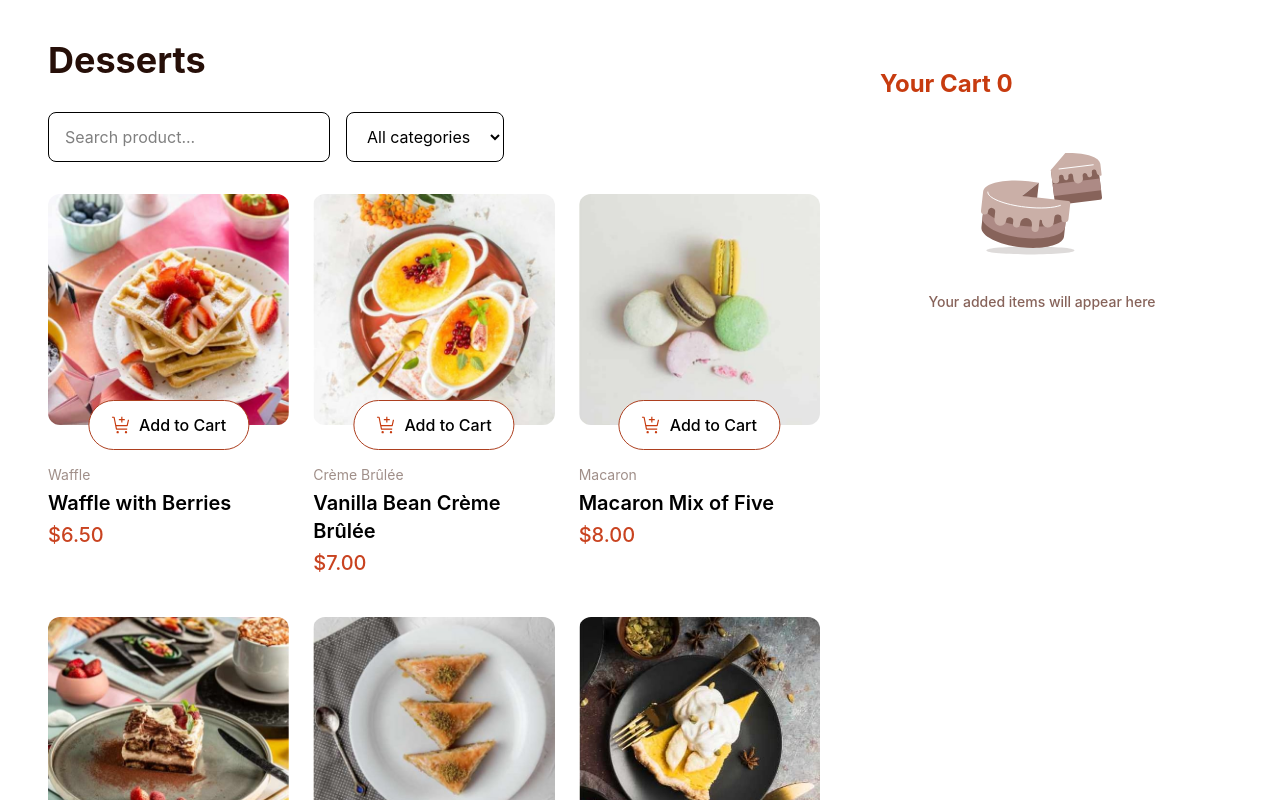
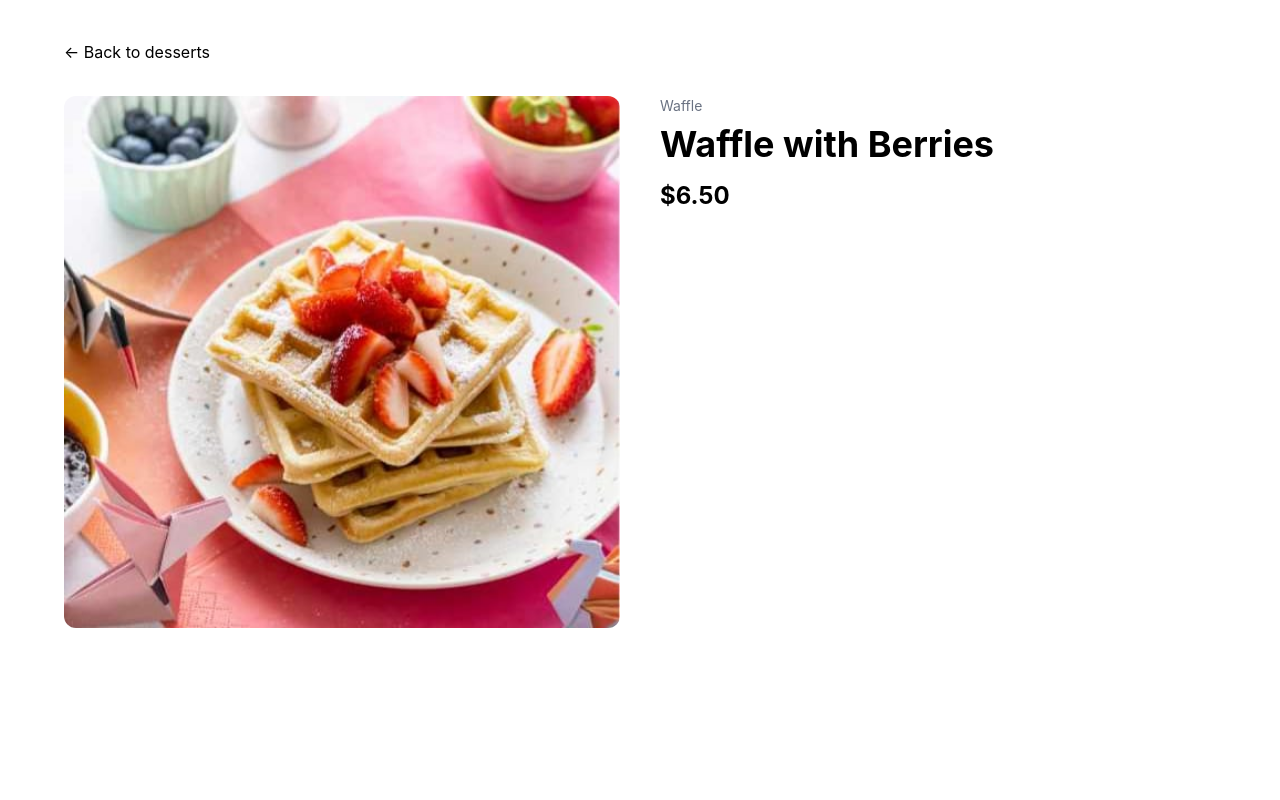
Before and after one commit to MarceloBarrientosQuispe/dessert-app, a React (Vite) app: page /product/1 in a window 1280 px wide. Shown: the top 800 px of the page. Built offline with nearby package versions, Linux system fonts and the light colour scheme; data requests are answered from the project's data file.

Commit message:
✨ feat: add routing

```diff
--- a/package.json
+++ b/package.json
@@ -17,6 +17,7 @@
     "json-server": "^1.0.0-beta.15",
     "react": "^19.2.8",
     "react-dom": "^19.2.8",
+    "react-router-dom": "^7.18.3",
     "tailwindcss": "^4.3.3"
   },
   "devDependencies": {
--- a/src/App.tsx
+++ b/src/App.tsx
@@ -1,81 +1,17 @@
-import ProductCard from "./components/ProductCard";
-import Header from "./components/Header";
-import { useProducts } from "./hooks/useProducts";
-import { useState } from "react";
-import ProductFilters from "./components/ProductFilters";
-import ProductCardSkeleton from "./components/ProductCardSkeleton";
+import { Route, Routes } from "react-router-dom";
+import HomePage from "./pages/HomePage";
+import ProductDetailPage from "./pages/ProductDetailPage";
+import NotFoundPage from "./pages/NotFoundPage";
 
 function App() {
-  const [search, setSearch] = useState("");
-  const [category, setCategory] = useState("");
+  return (
+    <Routes>
+      <Route path="/" element={<HomePage />} />
 
-  const {
-    data: products = [],
-    isLoading,
-    isError,
-    error,
-  } = useProducts({
-    search,
-    category,
-  });
+      <Route path="/product/:id" element={<ProductDetailPage />} />
 
-  if (isError) {
-    return <p>Error al cargar los productos: {error.message}</p>;
-  }
-
-  return (
-    <>
-      <main className="mx-auto max-w-[1440px] px-6 py-10 md:px-10 lg:px-12">
-        <div className="grid gap-8 lg:grid-cols-[1fr_380px]">
-          <section>
-            <Header />
-
-            <ProductFilters
-              search={search}
-              category={category}
-              onSearchChange={setSearch}
-              onCategoryChange={setCategory}
-            />
-
-            <div className="grid grid-cols-1 gap-x-6 gap-y-10 md:grid-cols-2 lg:grid-cols-3">
-              {isLoading
-                ? Array.from({ length: 6 }).map((_, index) => (
-                    <ProductCardSkeleton key={index} />
-                  ))
-                : products.map((product) => (
-                    <ProductCard key={product.id} product={product} />
-                  ))}
-
-              {!isLoading && products.length === 0 && (
-                <div className="col-span-full py-20 text-center">
-                  <h2 className="text-xl font-bold">No products found</h2>
-
-                  <p className="mt-2 text-gray-500">
-                    Try another search or category.
-                  </p>
-                </div>
-              )}
-            </div>
-          </section>
-
-          <aside className="h-fit rounded-xl bg-white p-7 lg:sticky lg:top-8">
-            <h2 className="text-2xl font-bold text-[#c73b0f]">Your Cart {0}</h2>
-
-            <div className="flex flex-col items-center justify-center py-10">
-              <img
-                src="/images/illustration-empty-cart.svg"
-                alt="No products in cart"
-                className="mb-6 w-32"
-              />
-
-              <p className="text-sm font-medium text-[#87635a]">
-                Your added items will appear here
-              </p>
-            </div>
-          </aside>
-        </div>
-      </main>
-    </>
+      <Route path="#" element={<NotFoundPage />} />
+    </Routes>
   );
 }
 
--- a/src/components/ProductCard.tsx
+++ b/src/components/ProductCard.tsx
@@ -1,24 +1,26 @@
 import { useState } from "react";
 import type { Product } from "../types/product";
 import QuantityStepper from "./QuantityStepper";
+import { Link } from "react-router-dom";
 
 type ProductCardTypes = {
   product: Product;
 };
 
 export default function ProductCard({ product }: ProductCardTypes) {
-
-  const [quantity, setQuantity] = useState(1)
+  const [quantity, setQuantity] = useState(1);
 
   return (
     <div className="w-full max-w-[300px]">
       {/* Image + Cart button */}
       <div className="relative">
+        <Link to={`/product/${product.id}`}>
           <img
             src={product.image.desktop}
             alt={product.name}
             className="w-full rounded-xl object-cover"
           />
+        </Link>
 
         {/* Add cart Button */}
         {quantity === 1 ? (
@@ -52,7 +54,6 @@ export default function ProductCard({ product }: ProductCardTypes) {
               alt=""
               className="h-5 w-5"
             />
-
             Add to Cart
           </button>
         ) : (
@@ -62,13 +63,13 @@ export default function ProductCard({ product }: ProductCardTypes) {
 
       {/* Product information */}
       <div className="mt-10">
-        <p className="text-sm font-normal text-[#a08f89]">
-          {product.category}
-        </p>
+        <p className="text-sm font-normal text-[#a08f89]">{product.category}</p>
 
+        <Link to={`/product/${product.id}`}>
           <h2 className="mt-1 text-xl font-semibold text-black">
             {product.name}
           </h2>
+        </Link>
 
         <h3 className="mt-1 text-xl font-medium text-[#c94320]">
           ${product.price.toFixed(2)}
--- /dev/null
+++ b/src/hooks/useProduct.ts
@@ -0,0 +1,11 @@
+import { useQuery } from "@tanstack/react-query";
+import { getProductById } from "../services/product";
+
+export const useProduct = (id: string) => {
+  return useQuery({
+    queryKey: ["product", id],
+    queryFn: () => getProductById(id),
+    enabled: Boolean(id),
+    retry: false,
+  });
+};
--- a/src/main.tsx
+++ b/src/main.tsx
@@ -1,5 +1,6 @@
 import { StrictMode } from "react";
 import { createRoot } from "react-dom/client";
+import { BrowserRouter } from "react-router-dom";
 import { QueryClient, QueryClientProvider } from "@tanstack/react-query";
 import "./index.css";
 import App from "./App.tsx";
@@ -10,7 +11,9 @@ const queryClient = new QueryClient();
 createRoot(document.getElementById("root")!).render(
   <StrictMode>
     <QueryClientProvider client={queryClient}>
-      <App />
+      <BrowserRouter>
+        <App />
+      </BrowserRouter>
     </QueryClientProvider>
   </StrictMode>,
 );
--- /dev/null
+++ b/src/pages/HomePage.tsx
@@ -0,0 +1,80 @@
+import { useState } from "react";
+import ProductCard from "../components/ProductCard";
+import { useProducts } from "../hooks/useProducts";
+import ProductFilters from "../components/ProductFilters";
+import Header from "../components/Header";
+import ProductCardSkeleton from "../components/ProductCardSkeleton";
+
+export default function HomePage() {
+  const [search, setSearch] = useState("");
+  const [category, setCategory] = useState("");
+
+  const {
+    data: products = [],
+    isLoading,
+    isError,
+    error,
+  } = useProducts({
+    search,
+    category,
+  });
+
+  if (isError) {
+    return <p>Error al cargar los productos: {error.message}</p>;
+  }
+
+  return (
+    <>
+      <main className="mx-auto max-w-[1440px] px-6 py-10 md:px-10 lg:px-12">
+        <div className="grid gap-8 lg:grid-cols-[1fr_380px]">
+          <section>
+            <Header />
+
+            <ProductFilters
+              search={search}
+              category={category}
+              onSearchChange={setSearch}
+              onCategoryChange={setCategory}
+            />
+
+            <div className="grid grid-cols-1 gap-x-6 gap-y-10 md:grid-cols-2 lg:grid-cols-3">
+              {isLoading
+                ? Array.from({ length: 6 }).map((_, index) => (
+                    <ProductCardSkeleton key={index} />
+                  ))
+                : products.map((product) => (
+                    <ProductCard key={product.id} product={product} />
+                  ))}
+
+              {!isLoading && products.length === 0 && (
+                <div className="col-span-full py-20 text-center">
+                  <h2 className="text-xl font-bold">No products found</h2>
+
+                  <p className="mt-2 text-gray-500">
+                    Try another search or category.
+                  </p>
+                </div>
+              )}
+            </div>
+          </section>
+
+          <aside className="h-fit rounded-xl bg-white p-7 lg:sticky lg:top-8">
+            <h2 className="text-2xl font-bold text-[#c73b0f]">Your Cart {0}</h2>
+
+            <div className="flex flex-col items-center justify-center py-10">
+              <img
+                src="/images/illustration-empty-cart.svg"
+                alt="No products in cart"
+                className="mb-6 w-32"
+              />
+
+              <p className="text-sm font-medium text-[#87635a]">
+                Your added items will appear here
+              </p>
+            </div>
+          </aside>
+        </div>
+      </main>
+    </>
+  );
+}
--- /dev/null
+++ b/src/pages/NotFoundPage.tsx
@@ -0,0 +1,22 @@
+import { Link } from "react-router-dom";
+
+export default function NotFoundPage() {
+  return (
+    <main className="flex min-h-screen flex-col items-center justify-center px-6 text-center">
+      <h1 className="text-7xl font-bold text-[#c73b0f]">404</h1>
+
+      <h2 className="mt-4 text-2xl font-bold">Page not found</h2>
+
+      <p className="mt-2 text-gray-500">
+        The page you are looking for does not exist.
+      </p>
+
+      <Link
+        to="/"
+        className="mt-8 rounded-lg bg-[#c73b0f] px-6 py-3 font-semibold text-white"
+      >
+        Back to desserts
+      </Link>
+    </main>
+  );
+}
--- /dev/null
+++ b/src/pages/ProductDetailPage.tsx
@@ -0,0 +1,56 @@
+import React from "react";
+import { Link, useParams } from "react-router-dom";
+import { useProduct } from "../hooks/useProduct";
+
+export default function ProductDetailPage() {
+  const { id } = useParams();
+
+  const { data: product, isLoading, isError } = useProduct(id ?? "");
+
+  if (isLoading) {
+    return (
+      <main className="mx-auto max-w-[1200px] px-6 py-10">
+        <p>Cargando producto...</p>
+      </main>
+    );
+  }
+
+  if (isError || !product) {
+    return (
+      <main className="flex min-h-[60vh] flex-col items-center justify-center px-6 text-center">
+        <h1 className="text-6xl font-bold">404</h1>
+
+        <p className="mt-4 text-xl">Product not found</p>
+
+        <Link
+          to="/"
+          className="mt-6 rounded-lg bg-[#c73b0f] px-5 py-3 text-white"
+        >
+          Back to desserts
+        </Link>
+      </main>
+    );
+  }
+
+  return (
+    <main className="mx-auto max-w-[1200px] px-6 py-10">
+      <Link to="/">← Back to desserts</Link>
+
+      <div className="mt-8 grid gap-10 md:grid-cols-2">
+        <img
+          src={product.image.desktop}
+          alt={product.name}
+          className="w-full rounded-xl"
+        />
+
+        <div>
+          <p className="text-sm text-gray-500">{product.category}</p>
+
+          <h1 className="mt-2 text-4xl font-bold">{product.name}</h1>
+
+          <p className="mt-4 text-2xl font-bold">${product.price.toFixed(2)}</p>
+        </div>
+      </div>
+    </main>
+  );
+}
```
Also changed, not shown: 1 other file (tests, documents, lock files or other folders). Lines whose indentation alone changed are shown as unchanged.
